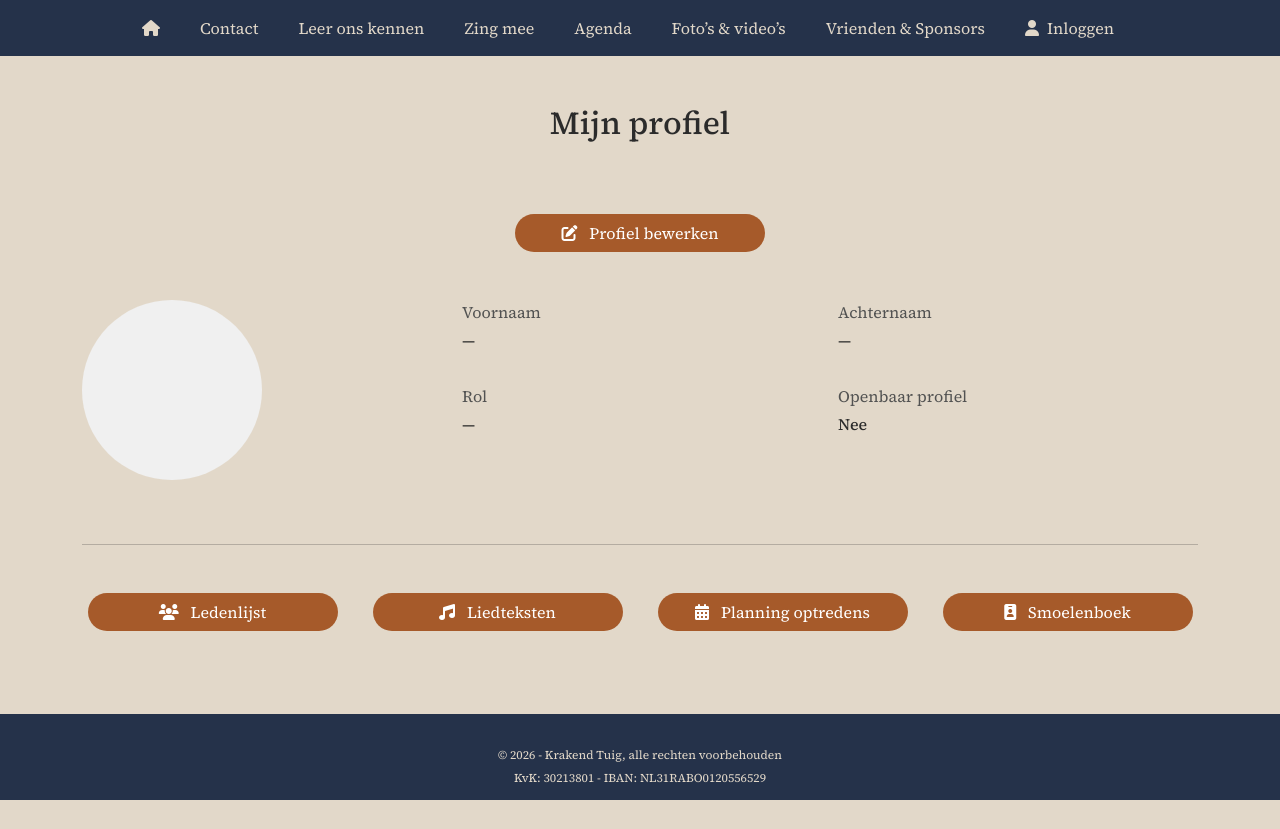
After one commit to Daph1986/krakend_tuig, a Django app: template accounts/templates/profile_detail.html in a window 1280 px wide. The commit adds this page. Run offline with Django 5.2, Linux system fonts and the light colour scheme; the template is opened without the code that fills it, so the values that code supplies are empty; some libraries are stand-ins or nearby versions.

Commit message:
Make profile page and edit profile

```diff
--- /dev/null
+++ b/accounts/templates/profile_detail.html
@@ -0,0 +1,94 @@
+{% extends 'main.html' %}
+{% load static %}
+
+{% block title %} Mijn profiel {% endblock %}
+
+{% block page_header %}
+<div class="container mb-3">
+  <div class="row text-center">
+    <h2 class="mt-5 mb-2 mx-md-auto col-12">
+      Mijn profiel
+    </h2>
+  </div>
+</div>
+{% endblock %}
+
+{% block content %}
+<div class="container py-5">
+  <div class="d-flex justify-content-center mb-5">
+    <a class="btn hvr-grow general-btn" href="{% url 'accounts:profile_edit' %}">
+      <i class="fa-solid fa-pen-to-square me-2"></i>
+      Profiel bewerken
+    </a>
+  </div>
+  <div class="row g-4 align-items-start">
+
+    <div class="col-12 col-md-4 text-center">
+      {% if profile.photo %}
+      <img src="{{ profile.photo.url }}" alt="Profielfoto" class="profile-avatar mb-3">
+      {% else %}
+      <div class="profile-avatar-fallback mb-3">
+        {{ profile.first_name|slice:":1" }}{{ profile.last_name|slice:":1" }}
+      </div>
+      {% endif %}
+    </div>
+    <div class="col-12 col-md-8 text-center text-md-start">
+      <div class="row g-3">
+        <div class="col-md-6">
+          <p class="mb-1 text-muted">Voornaam</p>
+          <p class="fw-medium">{{ profile.first_name|default:"—" }}</p>
+        </div>
+
+        <div class="col-md-6">
+          <p class="mb-1 text-muted">Achternaam</p>
+          <p class="fw-medium">{{ profile.last_name|default:"—" }}</p>
+        </div>
+
+        <div class="col-md-6">
+          <p class="mb-1 text-muted">Rol</p>
+          <p class="fw-medium">{{ profile.role|default:"—" }}</p>
+        </div>
+
+        <div class="col-md-6">
+          <p class="mb-1 text-muted">Openbaar profiel</p>
+          <p class="fw-medium">
+            {% if profile.consent_public_profile %}
+            Ja
+            {% else %}
+            Nee
+            {% endif %}
+          </p>
+        </div>
+      </div>
+    </div>
+  </div>
+  <hr class="my-5">
+  <div class="row g-4 justify-content-center text-center">
+    <div class="col-12 col-sm-6 col-lg-3">
+      <a href="#" class="btn hvr-grow general-btn">
+        <i class="fa-solid fa-users me-2"></i>
+        <span>Ledenlijst</span>
+      </a>
+    </div>
+    <div class="col-12 col-sm-6 col-lg-3">
+      <a href="#" class="btn hvr-grow general-btn">
+        <i class="fa-solid fa-music me-2"></i>
+        <span>Liedteksten</span>
+      </a>
+    </div>
+    <div class="col-12 col-sm-6 col-lg-3">
+      <a href="#" class="btn hvr-grow general-btn">
+        <i class="fa-solid fa-calendar-days me-2"></i>
+        <span>Planning optredens</span>
+      </a>
+    </div>
+    <div class="col-12 col-sm-6 col-lg-3">
+      <a href="{% url 'public_content:smoelenboek_private' %}" class="btn hvr-grow general-btn">
+        <i class="fa-solid fa-id-badge me-2"></i>
+        <span>Smoelenboek</span>
+      </a>
+    </div>
+  </div>
+</div>
+<div class="mb-10"></div>
+{% endblock %}
--- a/accounts/urls.py
+++ b/accounts/urls.py
@@ -11,5 +11,7 @@ urlpatterns = [
         name='login',
     ),
     path('logout/', views.logout_view, name='logout'),
-    path('profiel/', views.profile_edit, name='profile_edit'),
+
+    path('profiel/', views.profile_detail, name='profile_detail'),
+    path('profiel/bewerken/', views.profile_edit, name='profile_edit'),
 ]
--- a/public_content/templates/smoelenboek_private.html
+++ b/public_content/templates/smoelenboek_private.html
@@ -8,6 +8,10 @@
       <h1 class="h3 mt-5 mb-2">Smoelenboek</h1>
       <div class="text-muted">Alle leden (alleen zichtbaar na inloggen)</div>
   </div>
+  <a class="btn general-btn hvr-grow" href="{% url 'accounts:profile_detail' %}">
+      <i class="fa-solid fa-arrow-rotate-left me-2"></i>
+      Terug
+    </a>
 </div>
 {% endblock %}
 
--- a/static/css/main.css
+++ b/static/css/main.css
@@ -483,8 +483,27 @@ ul, li {
   display: block;
 }
 
+/* --------------------------- Profile --------------------------- */
+.profile-avatar {
+  width: 180px;
+  height: 180px;
+  object-fit: cover;
+  border-radius: 999px;
+}
+
+.profile-avatar-fallback {
+  width: 180px;
+  height: 180px;
+  border-radius: 999px;
+  display: flex;
+  align-items: center;
+  justify-content: center;
+  font-size: 56px;
+  background-color: #f0f0f0;
+}
+
+
 /* --------------------------- Footer ---------------------------- */
-
 footer {
   padding: 0.8rem;
   background-color: #25324A;
--- a/website/templates/navbar.html
+++ b/website/templates/navbar.html
@@ -70,7 +70,7 @@
               Profiel
             </a>
             <ul class="dropdown-menu bg-grey border-0">
-              <li><a href="#" class="dropdown-item">Profiel pagina</a></li>
+              <li><a href="{% url 'accounts:profile_detail' %}" class="dropdown-item">Profiel pagina</a></li>
               <li><a href="#" class="dropdown-item">Ledenlijst</a></li>
               <li><a href="#" class="dropdown-item">Liedteksten</a></li>
               <li><a href="#" class="dropdown-item">Planning optredens</a></li>
```
Also changed, not shown: accounts/forms.py (+13 -0 lines), accounts/signals.py (+12 -6 lines), accounts/templates/profile_edit.html (+34 -10 lines), accounts/views.py (+14 -3 lines).
